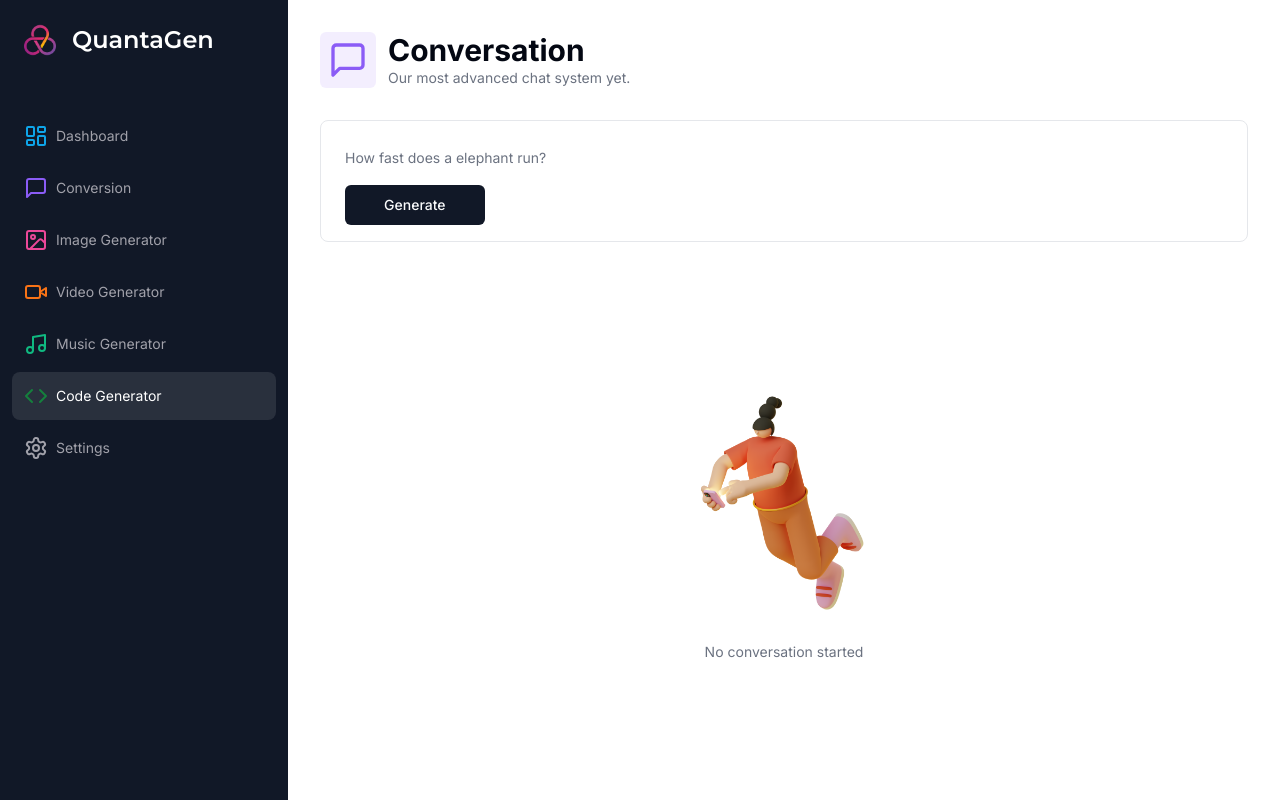
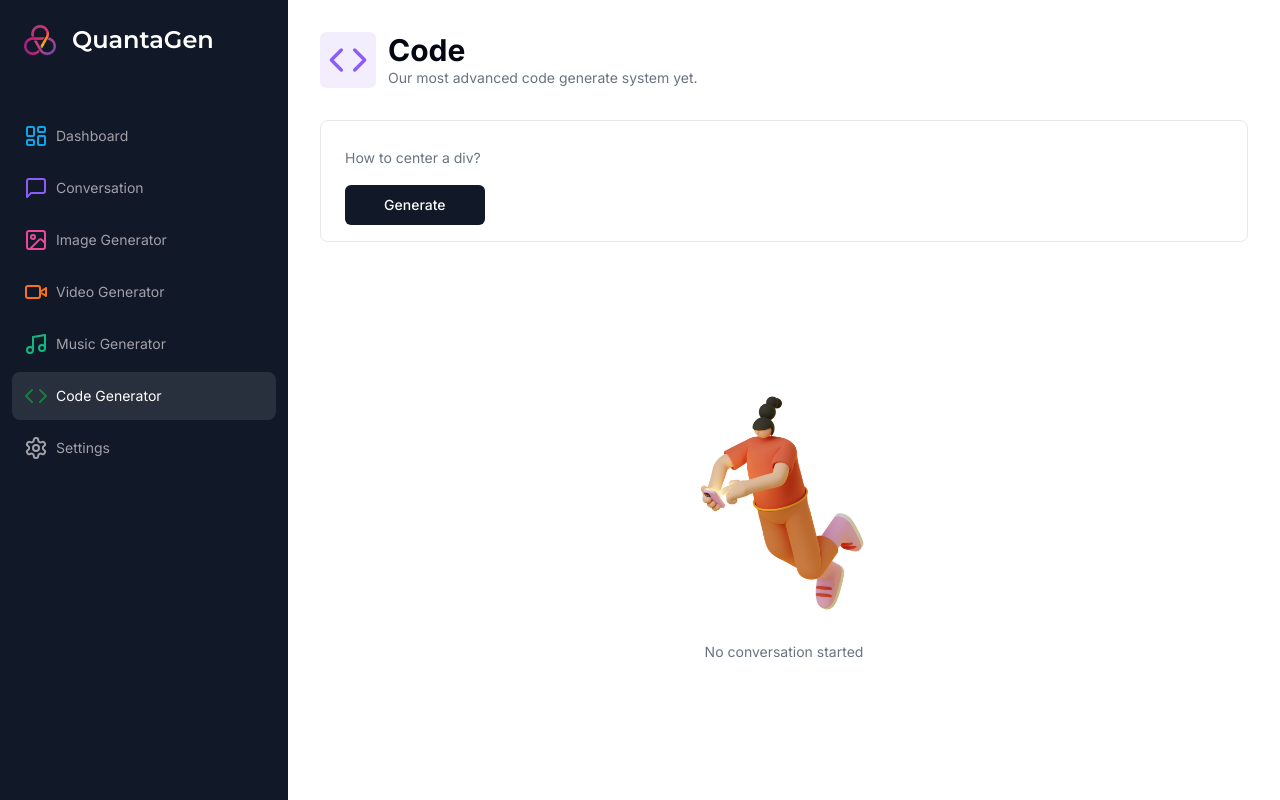
Before and after one commit to i1Zeus/AI-Saas, a Next.js app: page /code in a window 1280 px wide. Built offline with nearby package versions, Linux system fonts and the light colour scheme.

Commit message:
Code gen front

```diff
--- a/app/(dashboard)/(routes)/code/page.tsx
+++ b/app/(dashboard)/(routes)/code/page.tsx
@@ -5,7 +5,7 @@ import axios from "axios";
 import { useState } from "react";
 import { useForm } from "react-hook-form";
 import { useRouter } from "next/navigation";
-import { MessageSquare } from "lucide-react";
+import { Code } from "lucide-react";
 import { zodResolver } from "@hookform/resolvers/zod";
 import { ChatCompletionRequestMessage } from "openai";
 
@@ -21,7 +21,7 @@ import { Form, FormControl, FormField, FormItem } from "@/components/ui/form";
 
 import { formSchema } from "./constants";
 
-const ConversationPage = () => {
+const CodePage = () => {
   const router = useRouter();
   const [messages, setMessages] = useState<ChatCompletionRequestMessage[]>([]);
 
@@ -42,7 +42,7 @@ const ConversationPage = () => {
       };
       const newMessages = [...messages, userMessage];
 
-      const response = await axios.post("/api/conversation", {
+      const response = await axios.post("/api/code", {
         messages: newMessages,
       });
       setMessages((current) => [...current, userMessage, response.data]);
@@ -59,9 +59,9 @@ const ConversationPage = () => {
   return (
     <div>
       <Heading
-        title="Conversation"
-        sub="Our most advanced chat system yet."
-        icon={MessageSquare}
+        title="Code"
+        sub="Our most advanced code generate system yet."
+        icon={Code}
         iconColor="text-violet-500"
         bgColor="bg-violet-500/10"
       />
@@ -90,7 +90,7 @@ const ConversationPage = () => {
                     <Input
                       className="border-0 outline-none focus-visible:ring-0 focus-visible:ring-transparent"
                       disabled={isLoading}
-                      placeholder="How fast does a elephant run?"
+                      placeholder="How to center a div?"
                       {...field}
                     />
                   </FormControl>
@@ -136,4 +136,4 @@ const ConversationPage = () => {
   );
 };
 
-export default ConversationPage;
+export default CodePage;
--- a/components/sidebar.tsx
+++ b/components/sidebar.tsx
@@ -29,9 +29,9 @@ const routes = [
     color: "text-sky-500",
   },
   {
-    label: "Conversion",
+    label: "Conversation",
     icon: MessageSquare,
-    href: "/conversion",
+    href: "/conversation",
     color: "text-violet-500",
   },
   {
```
